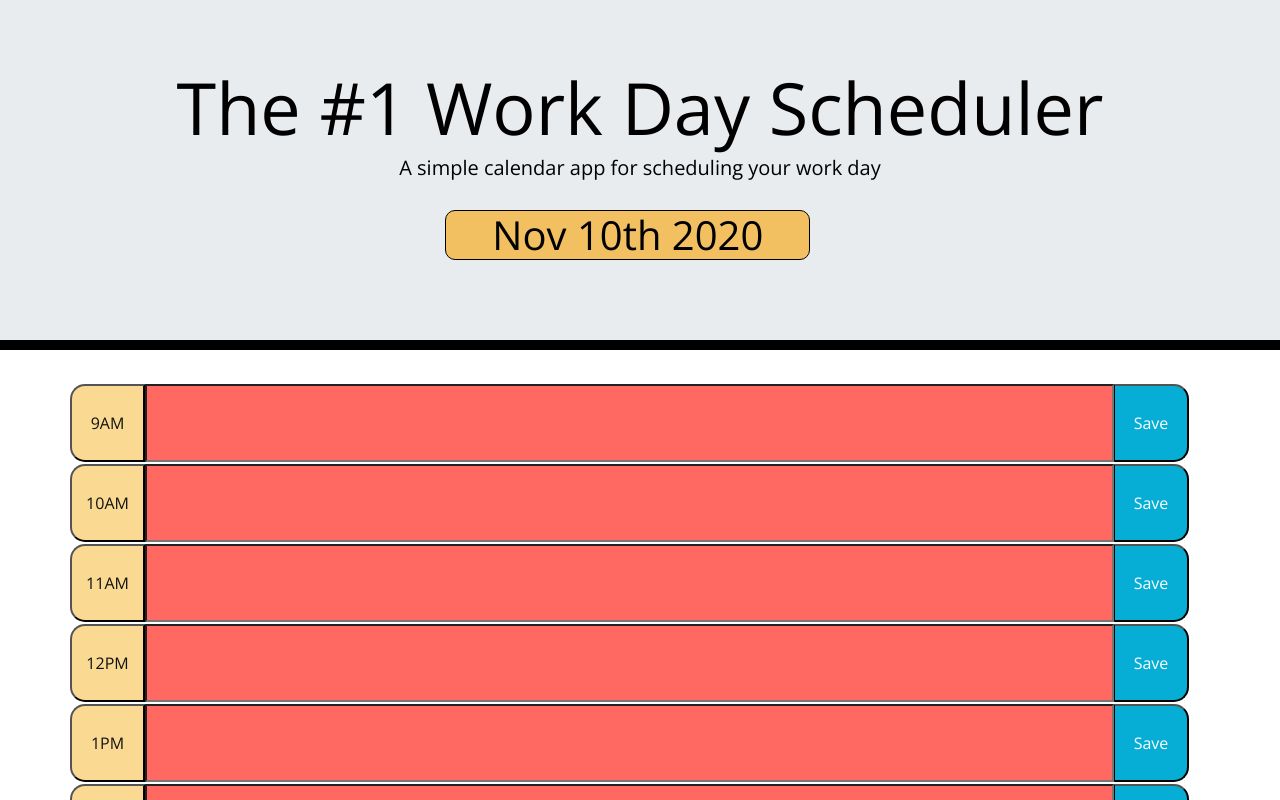
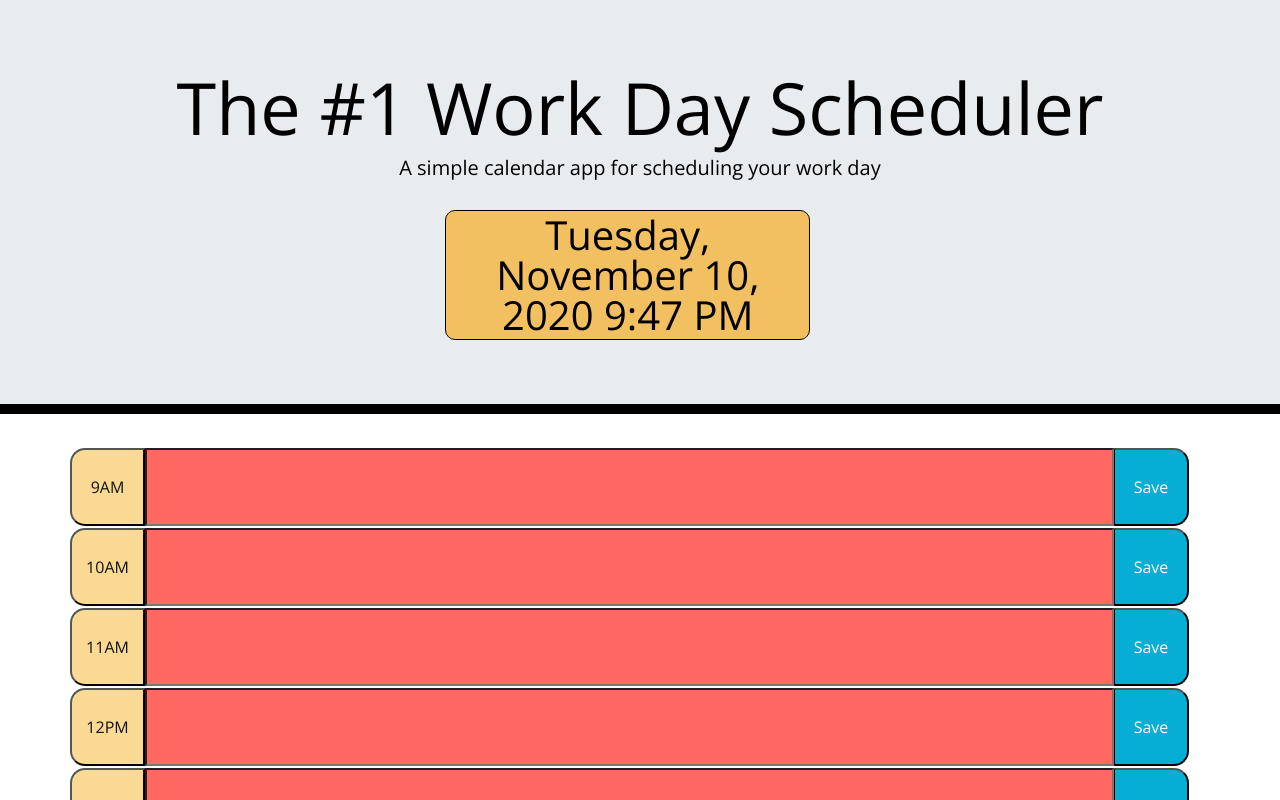
Before and after one commit to carpegavin/Daily-Planner, a plain HTML site: page index.html in a window 1280 px wide. Shown: the top 800 px of the page. Drawn offline with nearby package versions, Linux system fonts and the light colour scheme.

Commit message:
changed JS to make the date/time dynamic

```diff
--- a/assets/js/script.js
+++ b/assets/js/script.js
@@ -1,22 +1,18 @@
-var dateDisplayEl = $('#currentDay');
 
-function displayDate() {
-    var rightNow = moment().format("MMM Do YYYY");
-    dateDisplayEl.text(rightNow);
-  }
+  //display dynamic date
+let currentDay = null, date = null;
 
-displayDate()
+let update = function () {
+date = moment(new Date())
+currentDay.html(date.format('LLLL'));
+};
 
-// $('[placeholder]').focus(function() {
-//     var input = $(this);
-//     if (input.val() == input.attr('placeholder')) {
-//       input.val('');
-//       input.removeClass('placeholder');
-//     }
-//   }).blur(function() {
-//     var input = $(this);
-//     if (input.val() == '' || input.val() == input.attr('placeholder')) {
-//       input.addClass('placeholder');
-//       input.val(input.attr('placeholder'));
-//     }
-//   }).blur();
+$(document).ready(function(){
+currentDay = $('#currentDay')
+update();
+setInterval(update, 1000);
+});
+
+// define lets
+let userTask = $('#userTask');
+let saveBtn = $('saveBtn');
--- a/index.html
+++ b/index.html
@@ -26,13 +26,14 @@
     <header class="jumbotron">
       <h1 class="display-3">The #1 Work Day Scheduler</h1>
       <p class="lead">A simple calendar app for scheduling your work day</p><br>
-      <p id="currentDay" class="lead"></p>
+      <div id="currentDay" class="lead"></div>
     </header>
     <div class="container">
         <div class="row">
             <button class = "hour">9AM</button>
                 <input type="text" name="log" id="userTask" class= "present" value = "" size="20" tabindex="10">
-            <button class = saveBtn>Save</button>
+            <button input type = 'submit' class = saveBtn>Save</button>
+
         </div>
         <div class="row">
             <button class = "hour">10AM</button>
```
Lines whose indentation alone changed are shown as unchanged.
